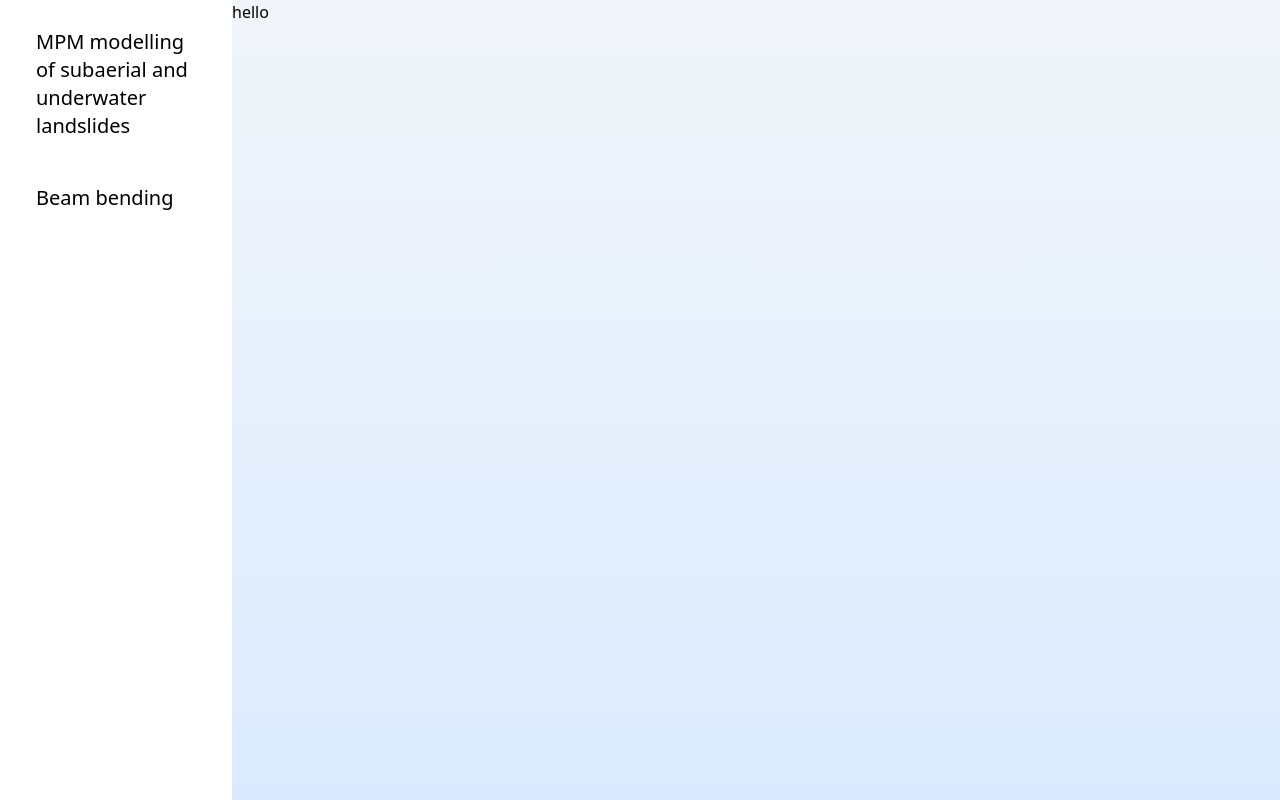
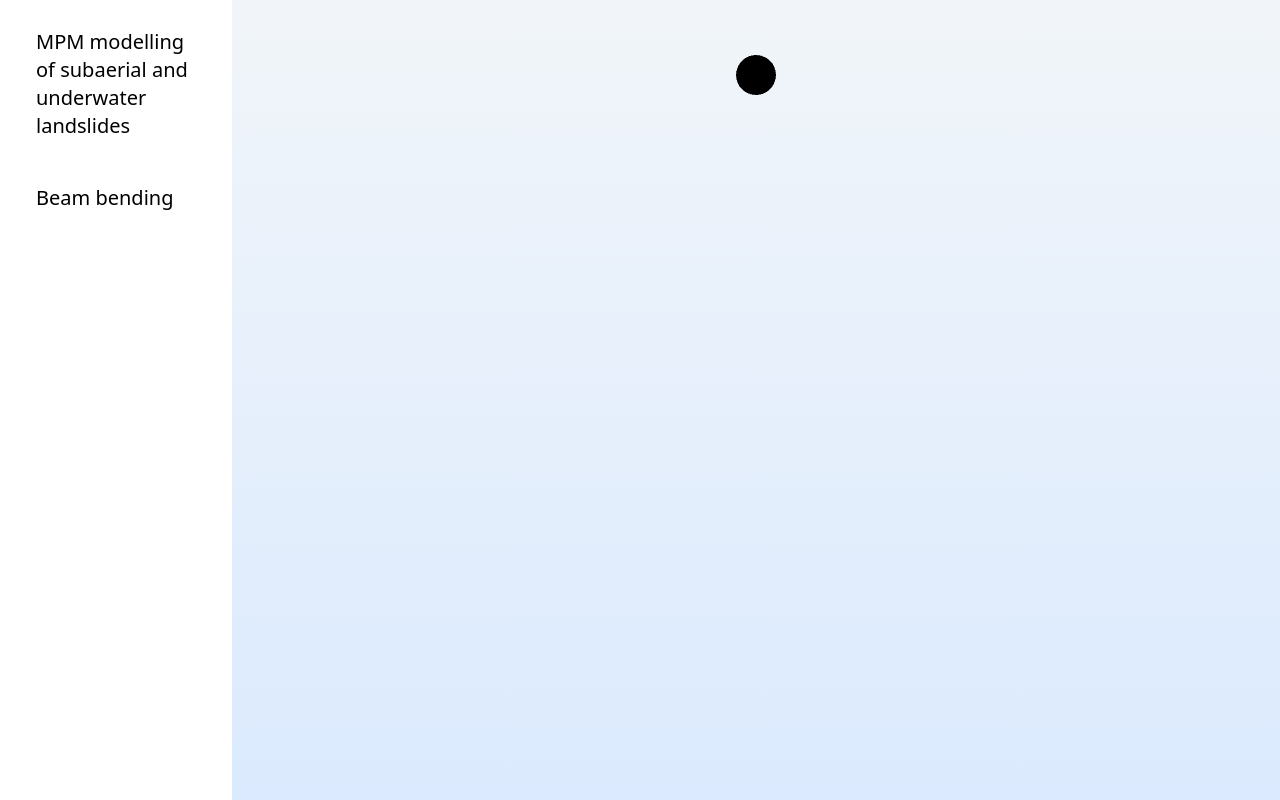
Before and after one commit to JonaMetcalf/Showcase, a Next.js app: page /mpm in a window 1280 px wide. Built offline with nearby package versions, Linux system fonts and the light colour scheme.

Commit message:
set up threejs

```diff
--- /dev/null
+++ b/app/mpm/mpm.jsx
@@ -0,0 +1,19 @@
+
+import { createRoot } from 'react-dom/client'
+import ReactDOM from 'react'
+import { Canvas } from '@react-three/fiber'
+
+export default function App() {
+  return (
+    <div id="canvas-container">
+      <Canvas>
+        <ambientLight intensity={0.1} />
+        <directionalLight color="red" position={[0, 0, 5]} />
+        <mesh>
+          <boxGeometry/>
+          <meshStandardMaterial />
+        </mesh>
+      </Canvas>
+    </div>
+  )
+}
--- /dev/null
+++ b/app/mpm/page.jsx
@@ -0,0 +1,18 @@
+'use client'
+import { createRoot } from 'react-dom/client'
+import ReactDOM from 'react'
+import { Canvas } from '@react-three/fiber'
+
+export default function App() {
+  return (
+    <div id="canvas-container">
+      <Canvas>
+    <pointLight position={[10, 10, 10]} />
+    <mesh>
+      <sphereGeometry />
+      <meshStandardMaterial color="hotpink" />
+    </mesh>
+  </Canvas>
+    </div>
+  )
+}
--- a/app/mpm/page.tsx
+++ /dev/null
@@ -1,8 +0,0 @@
-
-export default function Home() {
-    return (
-      <main>
-        hello
-      </main>
-    )
-  }
```
